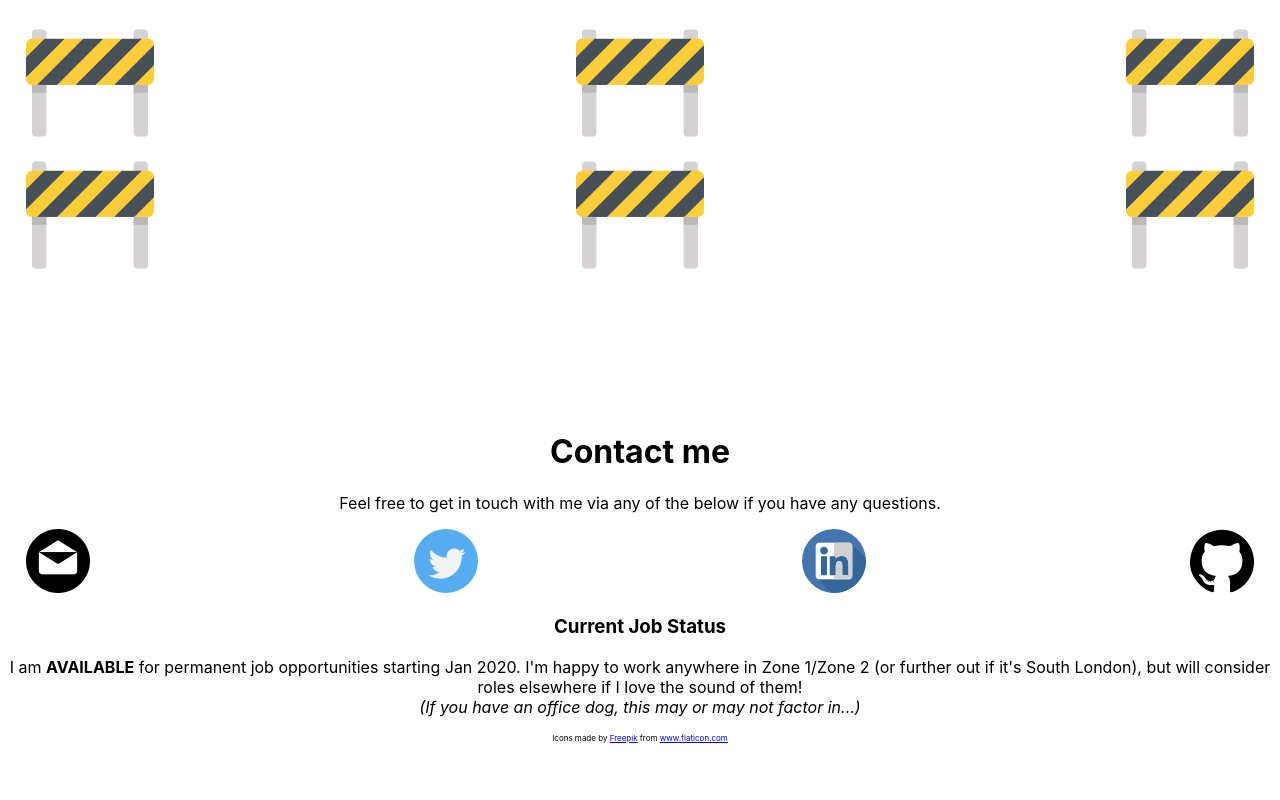
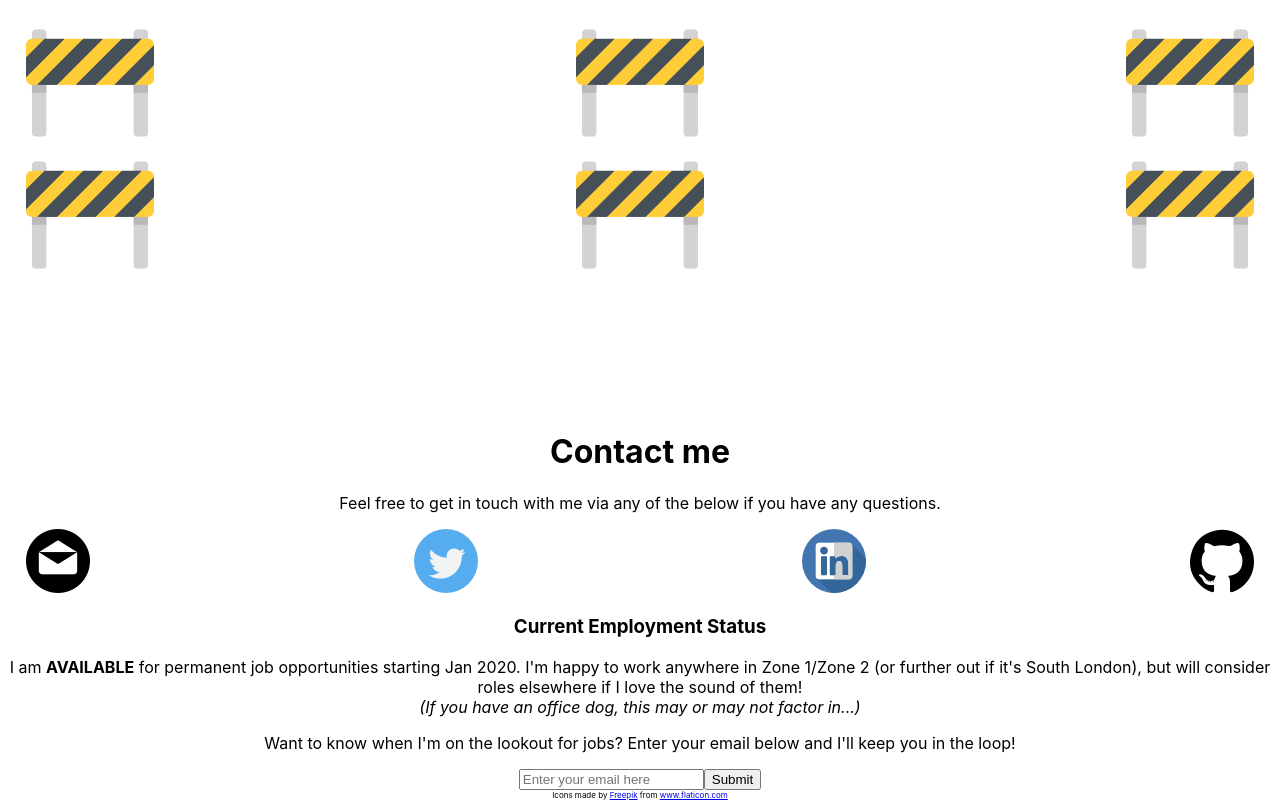
Before and after one commit to Reikon95/portfolio, a React (Create React App) app: page / in a window 1280 px wide. Shown: the part 1871-2671 px from the top of the page. Before the commit the page ends 2614 px from the top, so only its background shows below. Built offline with nearby package versions, Linux system fonts and the light colour scheme.

Commit message:
migrated some components

```diff
--- /dev/null
+++ b/src/About.js
@@ -0,0 +1,15 @@
+import React, { Component } from 'react';
+
+function About() {
+    return  <><h1>About Me</h1><p>Born in Germany, I moved around a fair bit as a kid, eventually settling in the suburbs of London. I've now lived in
+    various parts of the capital for the past 15 years, making me the most English sounding Scot you'll ever encounter - though when
+    rugby's on, there's no doubt of my origins! I started learning engineering
+    in 2018 inspired by conversations with candidates due to my five year career in technical recruitment. During a stint at ThirdEye
+    Labs as their talent acquisition manager, they offered me the chance to be an engineer part time. After loving this experience,
+    I'm currently attending Kodiri to firm up on my MERN stack skills, due to graduate at the end of 2019. When I'm not coding, you
+    can often find me playing ice hockey for the Streatham Wolves, watching rugby or reading the weirdest articles I can find on
+    Wikipedia.
+  </p></>;
+}
+
+export default About
--- a/src/App.css
+++ b/src/App.css
@@ -72,3 +72,9 @@ h3 {
 .about, .techs, .projects, .contact {
   padding-top: 10%;
 }
+
+.submit {
+  display: flex;
+  align-items: center;
+  justify-content: center;
+}
--- a/src/App.js
+++ b/src/App.js
@@ -1,5 +1,3 @@
-// todo
-// add routes
 import React from 'react';
 import Typewriter from 'typewriter-effect';
 import './App.css';
@@ -12,6 +10,7 @@ import tw from './twitter.png';
 import gh from './github-logo.png';
 import li from './linkedin.png';
 import na from './under-construction.png';
+import About from './About'
 function App() {
   document.title="Cameron Blackwood"
   return (
@@ -36,16 +35,7 @@ function App() {
 />
       </div>
       <div className="about" id="about">
-        <h1>About Me</h1>
-        <p>Born in Germany, I moved around a fair bit as a kid, eventually settling in the suburbs of London. I've now lived in
-          various parts of the capital for the past 15 years, making me the most English sounding Scot you'll ever encounter - though when
-          rugby's on, there's no doubt of my origins! I started learning engineering
-          in 2018 inspired by conversations with candidates due to my five year career in technical recruitment. During a stint at ThirdEye
-          Labs as their talent acquisition manager, they offered me the chance to be an engineer part time. After loving this experience,
-          I'm currently attending Kodiri to firm up on my MERN stack skills, due to graduate at the end of 2019. When I'm not coding, you
-          can often find me playing ice hockey for the Streatham Wolves, watching rugby or reading the weirdest articles I can find on
-          Wikipedia.
-        </p>
+        <About/>
       </div>
       <div className="techs" id="techs">
         <h1>What I work with</h1>
@@ -91,10 +81,12 @@ function App() {
           <img src={gh} alt="Github"/> </a>
         </div>
         </div>
-        <h3>Current Job Status</h3>
+        <h3>Current Employment Status</h3>
         <p>I am <strong>AVAILABLE</strong> for permanent job opportunities
         starting Jan 2020. I'm happy to work anywhere in Zone 1/Zone 2 (or further out if it's South London), but will consider roles elsewhere
         if I love the sound of them!<br></br> <em>(If you have an office dog, this may or may not factor in...)</em></p>
+        <p>Want to know when I'm on the lookout for jobs? Enter your email below and I'll keep you in the loop!</p>
+        <div className="submit"><input type="text" placeholder="Enter your email here"/><button>Submit</button></div>
       </div>
       <div className="credit">Icons made by <a href="https://www.flaticon.com/authors/freepik" title="Freepik">Freepik</a> from <a href="https://www.flaticon.com/" title="Flaticon">www.flaticon.com</a></div>
     </div>
```
